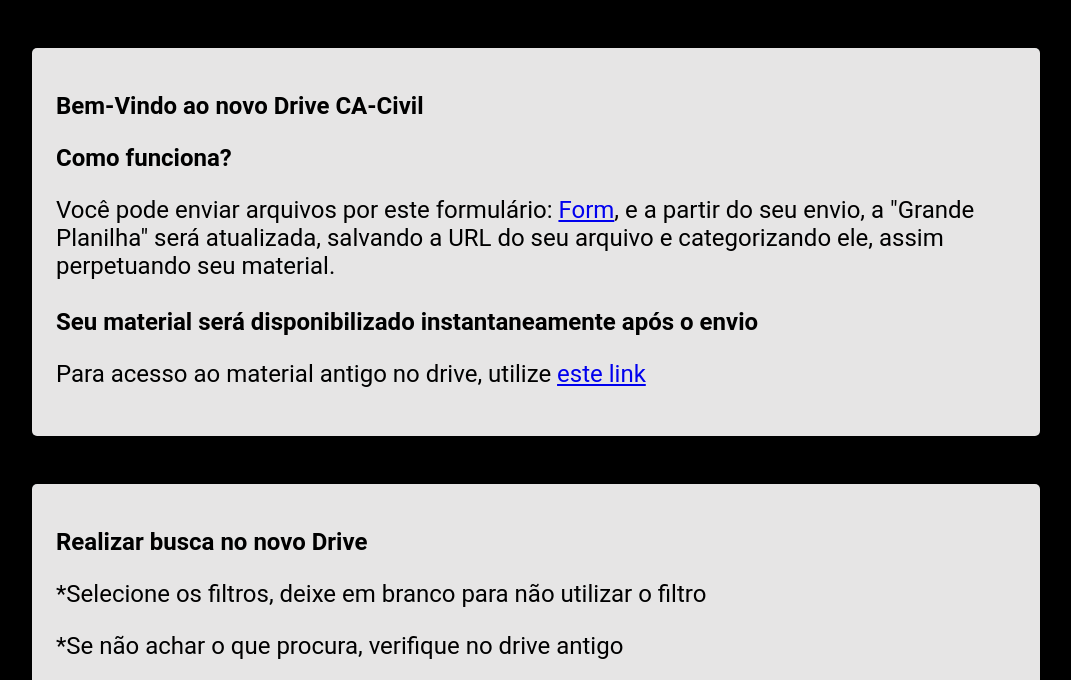
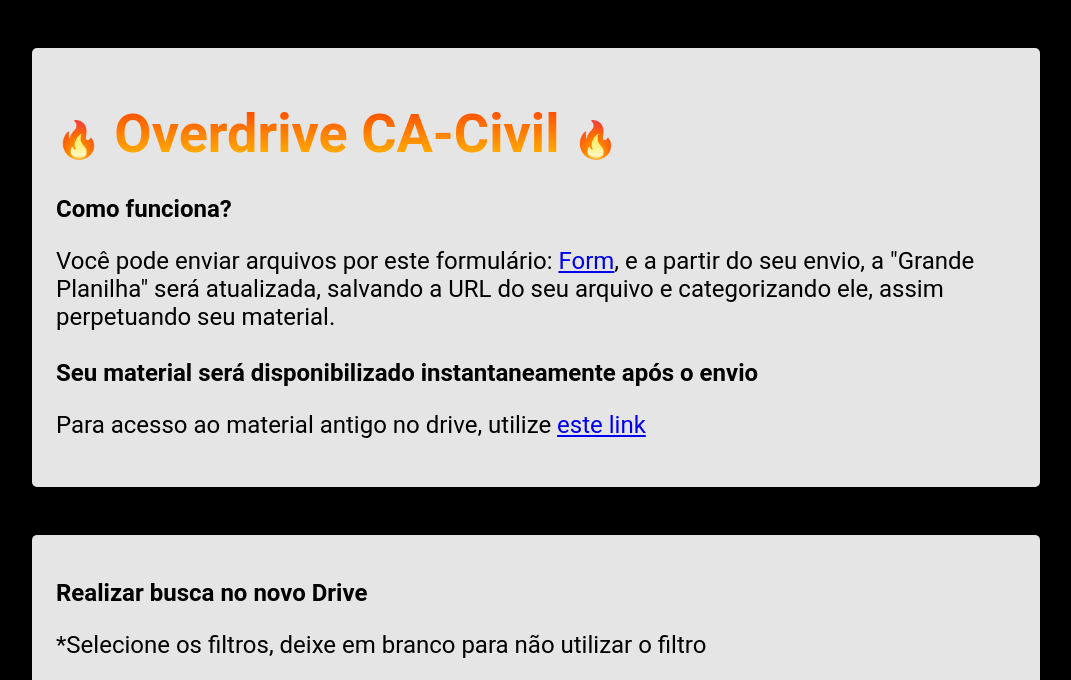
Before and after one commit to wellbrez/DriveCA, a plain HTML site: page index.html in a window 1280 px wide. Shown: the top 680 px of the page, without its empty margins (104-1175 px from the left). Drawn offline with Linux system fonts and the light colour scheme; no server answers.

Commit message:
overdrive logo

```diff
--- a/index.html
+++ b/index.html
@@ -9,7 +9,7 @@
 </head>
 <body>
     <section id="info">
-        <h1>Bem-Vindo ao novo Drive CA-Civil</h1>
+        <h1>🔥<ovd> Overdrive CA-Civil </ovd>🔥</h1>
 
         <h3>Como funciona?</h3>
         <p>Você pode enviar arquivos por este formulário:
--- a/style.css
+++ b/style.css
@@ -10,6 +10,17 @@
     grid-gap:.2em;
     margin-bottom:1em;
 
+}
+h1,ovd
+{
+    font-size: 1.5em;
+}
+ovd
+{
+
+  background: -webkit-linear-gradient(rgb(255, 60, 0), rgb(255, 196, 2));
+  -webkit-background-clip: text;
+  -webkit-text-fill-color: transparent;
 }
 span{
     font-size:small;
```
